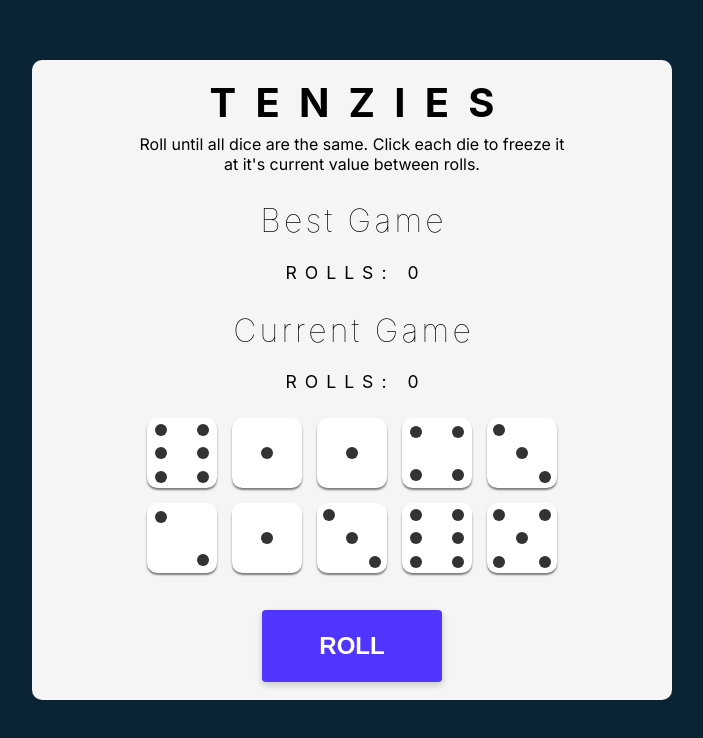
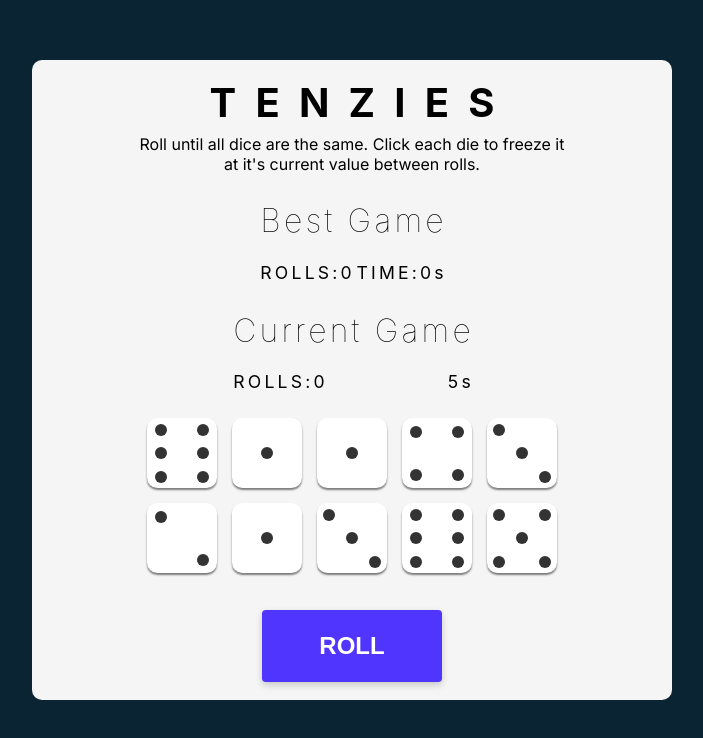
Before and after one commit to casp3rus/tenzies, a React (Create React App) app: page / in a window 1280 px wide. Shown: the top 738 px of the page, without its empty margins (288-991 px from the left). Built offline with nearby package versions, Linux system fonts and the light colour scheme.

Commit message:
Add timer to the game

```diff
--- a/src/App.css
+++ b/src/App.css
@@ -28,18 +28,21 @@ main {
 }
 
 .stats {
+  display: flex;
+  flex-direction: column;
+  align-items: center;
   font-weight: 100;
   letter-spacing: .2rem;
   margin-right: -.2rem;
+  /* width: 100%; */
 }
 
 .stats--details {
   display: flex;
-  justify-content: center;
-  text-transform: uppercase;
-  letter-spacing: .5rem;
-  margin-right: -.5rem;
-  font-size: 1.1rem;;
+  justify-content: space-between;
+  letter-spacing: .2rem;
+  margin-right: -.2rem;
+  font-size: 1.1rem;
 }
 
 .dice-container {
--- a/src/App.js
+++ b/src/App.js
@@ -7,23 +7,34 @@ import Confetti from 'react-confetti';
 
 
 function App() {
-  const bestGameRoll = JSON.parse(localStorage.getItem('tenziesRolls'));
+  const savedGame = JSON.parse(localStorage.getItem('bestGame'));
 
-  const bestGame = {
-    rolls: bestGameRoll ? bestGameRoll : 0,
+  const bestGame = savedGame ? savedGame :
+    {
+      rolls: 0,
+      time: 0,
+    }
+
+  console.log(bestGame)
+
+  const newGame = {
+    tenzies: false,
+    rolls: 0,
     time: 0,
   }
 
   const [dice, setDice] = useState(allNewDice())
-  const [tenzies, setTenzies] = useState(false)
-  const [rolls, setRolls] = useState(0)
+  const [game, setGame] = useState(newGame)
 
   useEffect(() => {
     dice.every((die) => die.isHeld && dice[0].value === die.value) ?
-      setTenzies(true) :
+      setGame(prevGame => ({ ...prevGame, tenzies: true })) :
       console.log('Keep Rolling')
   }, [dice])
 
+  function allNewDice() {
+    return Array.from({ length: 10 }, () => generateNewDie())
+  }
 
   function generateNewDie() {
     return {
@@ -33,24 +44,32 @@ function App() {
     }
   }
 
-  function allNewDice() {
-    return Array.from({ length: 10 }, () => generateNewDie())
-  }
+  useEffect(() => {
+    if (!game.tenzies) {
+      const startTime = Date.now()
+      setTimeout(() => setGame(oldGame => ({ ...oldGame, time: Math.floor(oldGame.time + (Date.now() - startTime) / 1000) })), 1000)
+    } else {
+      // saveBestTime()
+    }
+  }, [game.time])
 
-  function saveBestGame() {
-    if (bestGame.rolls === 0 || bestGame.rolls > rolls) {
-      localStorage.setItem('tenziesRolls', JSON.stringify(rolls))
+  function saveGameToLocalStorage() {
+    if (bestGame.rolls > game.rolls || bestGame.rolls === 0) {
+      bestGame.rolls = game.rolls
+    } else if (bestGame.time > game.time || bestGame.time === 0) {
+      bestGame.time = game.time
     }
+
+    localStorage.setItem('bestGame', JSON.stringify(bestGame))
   }
 
   function rollDice() {
-    if (!tenzies) {
+    if (!game.tenzies) {
       setDice(prevDice => prevDice.map(die => die.isHeld ? die : generateNewDie()))
-      setRolls(prevRolls => prevRolls + 1)
+      setGame(prevGame => ({ ...prevGame, rolls: prevGame.rolls + 1 }))
     } else {
-      saveBestGame()
-      setTenzies(false)
-      setRolls(0)
+      saveGameToLocalStorage()
+      setGame(newGame)
       setDice(allNewDice())
     }
   }
@@ -72,11 +91,11 @@ function App() {
 
   return (
     <main>
-      {tenzies && <Confetti />}
+      {game.tenzies && <Confetti />}
       <h1 className="title">Tenzies</h1>
       <p className="instructions">Roll until all dice are the same. Click each die to freeze it at it's current value between rolls.</p>
-      <Stats title={'Best'} rolls={bestGame.rolls} />
-      <Stats title={'Current'} rolls={rolls} />
+      <Stats title={'Best'} rolls={bestGame.rolls} time={bestGame.time} />
+      <Stats title={'Current'} rolls={game.rolls} time={game.time} />
       <div className="dice-container">
         {diceElements}
       </div>
@@ -84,7 +103,7 @@ function App() {
         className='roll-button'
         onClick={rollDice}
       >
-        {tenzies ? 'new game' : 'roll'}
+        {game.tenzies ? 'new game' : 'roll'}
       </button>
     </main>
   );
--- a/src/components/Stats.js
+++ b/src/components/Stats.js
@@ -3,8 +3,8 @@ export default function Stats({ rolls, title, time }) {
     <div>
       <h1 className='stats'>{`${title} Game`}</h1>
       <div className='stats--details'>
-        <span>rolls: {rolls}</span>
-        {/* <span>{title === 'Current' && time }</span> */}
+        <span>ROLLS:{rolls}</span>
+        <span>{title === 'Current' ? `${time}s` : `TIME:${time}s`}</span>
       </div>
     </div>
   )
```
